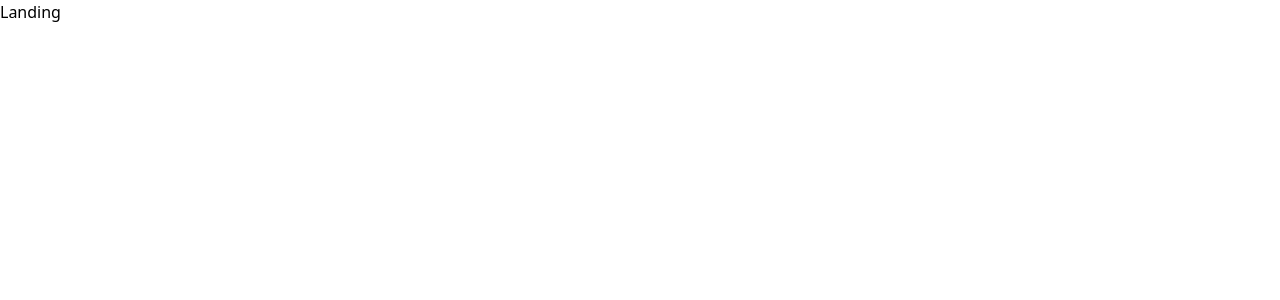
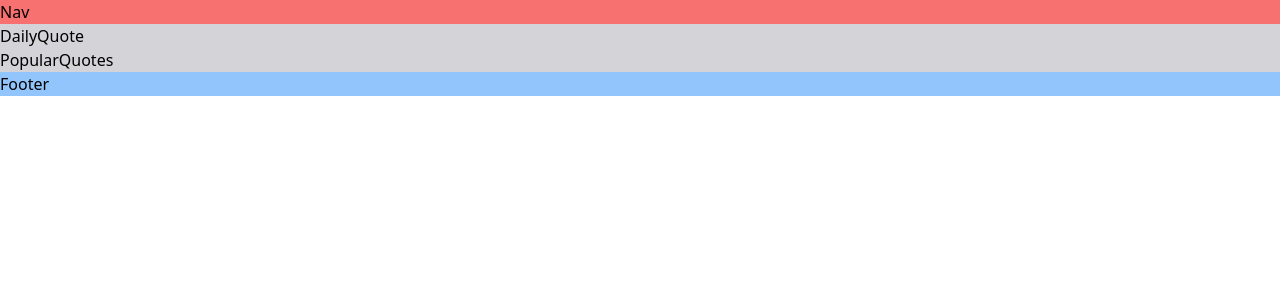
Before and after one commit to Alex-de-code/daily-spark-app, a React (Vite) app: page / in a window 1280 px wide. Shown: the top 300 px of the page. Built offline with nearby package versions, Linux system fonts and the light colour scheme.

Commit message:
set up components that make Landing page along with routes

```diff
--- a/src/App.jsx
+++ b/src/App.jsx
@@ -1,12 +1,17 @@
 import { Route, Routes } from "react-router-dom";
 import Landing from "./Components/Landing";
 import Nav from "./Components/Nav";
+import Footer from "./Components/Footer";
 
 function App() {
   return (
-    <div>
-      <Landing />
-    </div>
+    <>
+      <Nav />
+      <Routes>
+        <Route path="/" element={<Landing />} />
+      </Routes>
+      <Footer />
+    </>
   );
 }
 
--- /dev/null
+++ b/src/Components/DailyQuote.jsx
@@ -0,0 +1,5 @@
+const DailyQuote = () => {
+  return <div>DailyQuote</div>;
+};
+
+export default DailyQuote;
--- a/src/Components/Footer.jsx
+++ b/src/Components/Footer.jsx
@@ -1,5 +1,5 @@
 const Footer = () => {
-  return <div>Footer</div>;
+  return <div className="bg-blue-300">Footer</div>;
 };
 
 export default Footer;
--- a/src/Components/Landing.jsx
+++ b/src/Components/Landing.jsx
@@ -1,5 +1,13 @@
+import DailyQuote from "./DailyQuote";
+import PopularQuotes from "./PopularQuotes";
+
 const Landing = () => {
-  return <div>Landing</div>;
+  return (
+    <div className="bg-zinc-300">
+      <DailyQuote />
+      <PopularQuotes />
+    </div>
+  );
 };
 
 export default Landing;
--- a/src/Components/Nav.jsx
+++ b/src/Components/Nav.jsx
@@ -1,5 +1,5 @@
 const Nav = () => {
-  return <div>Nav</div>;
+  return <div className="bg-red-400">Nav</div>;
 };
 
 export default Nav;
--- /dev/null
+++ b/src/Components/PopularQuotes.jsx
@@ -0,0 +1,5 @@
+const PopularQuotes = () => {
+  return <div>PopularQuotes</div>;
+};
+
+export default PopularQuotes;
```
